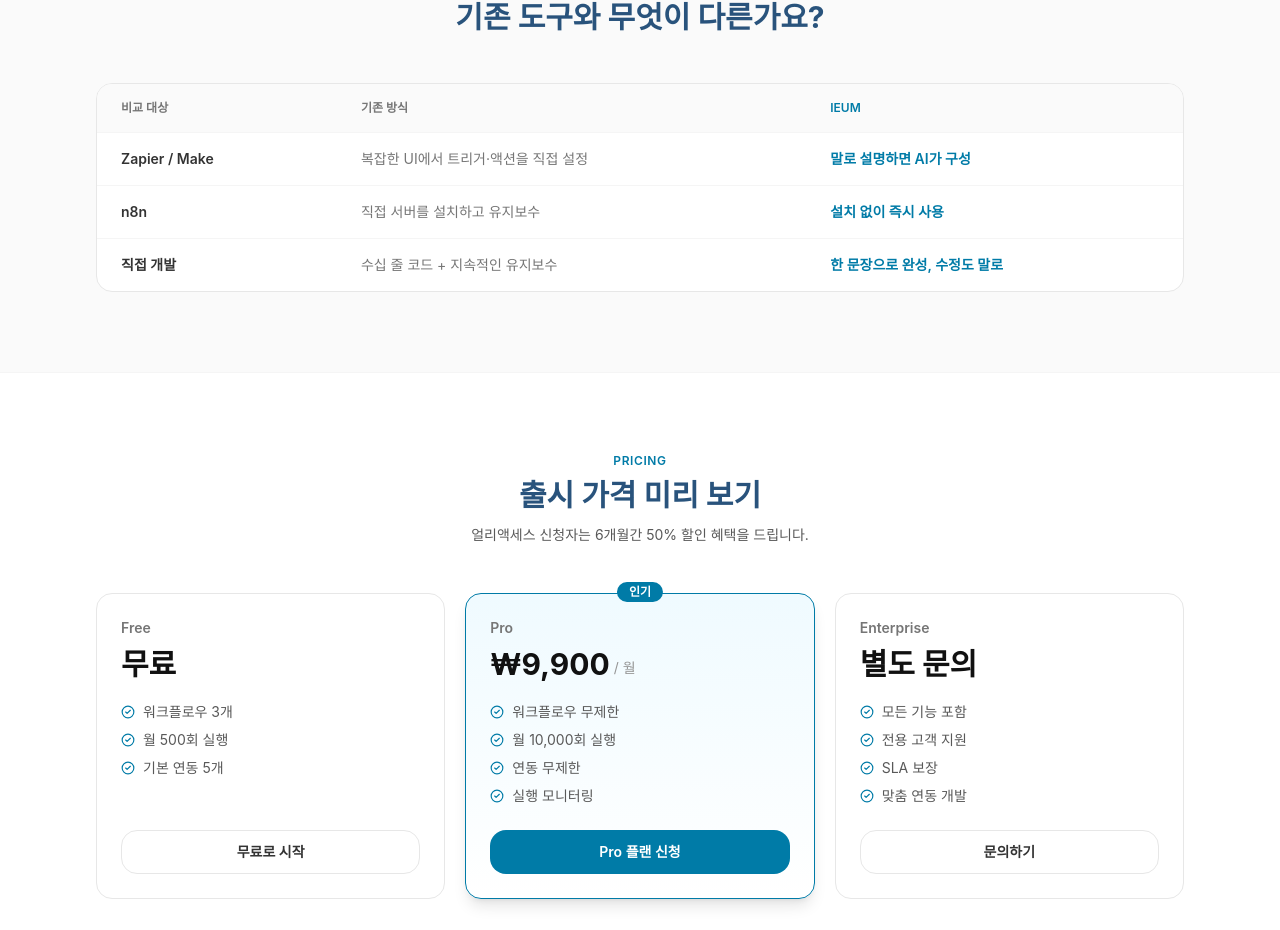
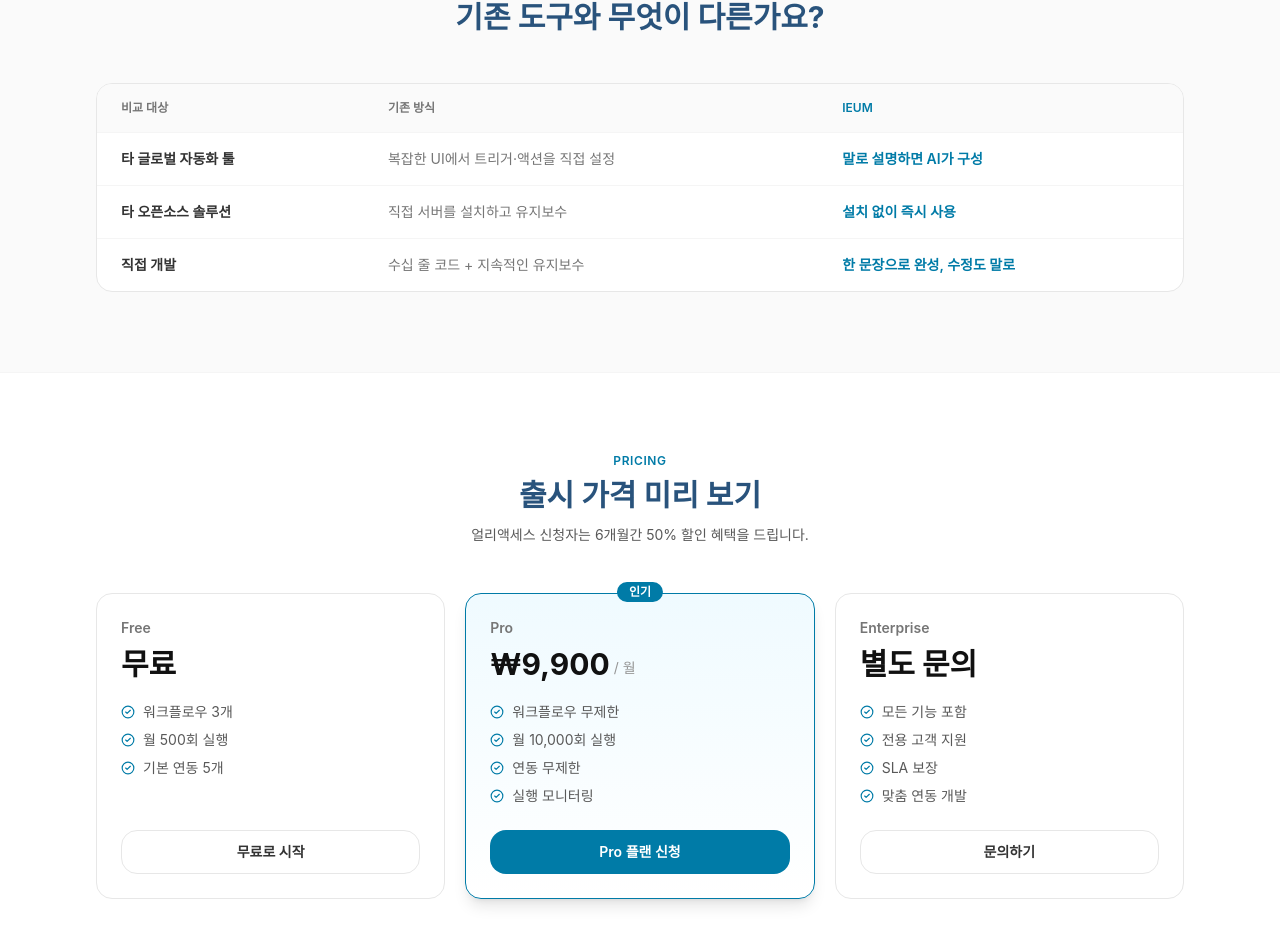
Before and after one commit to team-ieum/ieum-beta, a React (Create React App) app: page / in a window 1280 px wide. Shown: the part 1979-2909 px from the top of the page. Built offline with nearby package versions, Linux system fonts and the light colour scheme; a web font is replaced by a local one.

Commit message:
fix: 설문 완료 이모티콘 제거 및 경쟁사 표현 일반화

```diff
--- a/src/App.js
+++ b/src/App.js
@@ -80,8 +80,8 @@
 ];
 
 const COMPARISONS = [
-  { vs: 'Zapier / Make', them: '복잡한 UI에서 트리거·액션을 직접 설정', us: '말로 설명하면 AI가 구성' },
-  { vs: 'n8n', them: '직접 서버를 설치하고 유지보수', us: '설치 없이 즉시 사용' },
+  { vs: '타 글로벌 자동화 툴', them: '복잡한 UI에서 트리거·액션을 직접 설정', us: '말로 설명하면 AI가 구성' },
+  { vs: '타 오픈소스 솔루션', them: '직접 서버를 설치하고 유지보수', us: '설치 없이 즉시 사용' },
   { vs: '직접 개발', them: '수십 줄 코드 + 지속적인 유지보수', us: '한 문장으로 완성, 수정도 말로' },
 ];
 
@@ -426,8 +426,7 @@
 
           {step === 'done' ? (
             <div>
-              <p className="m-0 text-4xl">🙏</p>
-              <h2 className="m-0 mt-4 text-2xl font-bold">감사합니다!</h2>
+              <h2 className="m-0 text-2xl font-bold">감사합니다!</h2>
               <p className="m-0 mt-2 text-sm text-light-blue">남겨주신 의견을 소중히 반영해 더 좋은 서비스로 찾아뵙겠습니다.</p>
             </div>
           ) : step === 'survey' ? (
```
